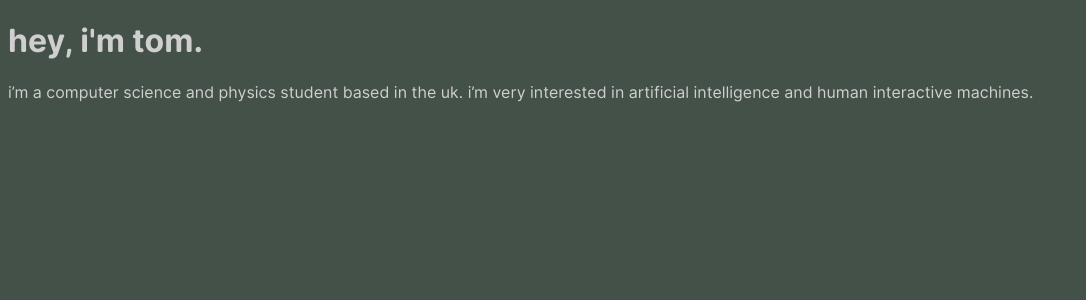
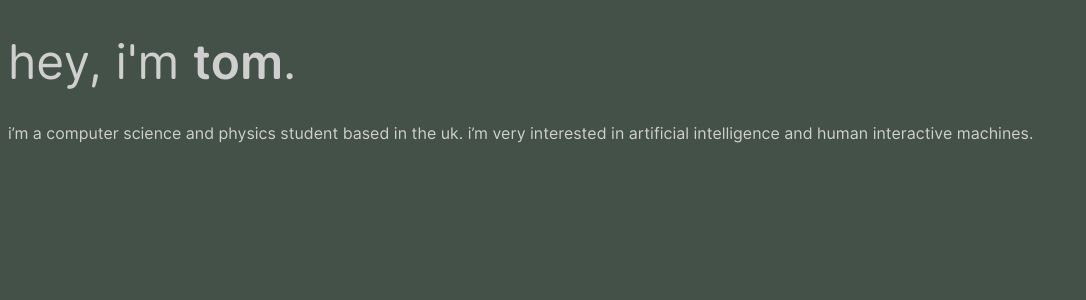
Before and after one commit to t0mcumm1ngs/tomcummings.me, a Flask app: page / in a window 1280 px wide. Shown: the top 300 px of the page, without its empty margins (0-1086 px from the left). Run offline with Flask 3, Linux system fonts and the light colour scheme.

Commit message:
Update styles.css
Formatting added to "hey, it's tom." text:
    • Font size set to 3em
    • Font weight set to 400 (Regular)
    • Font weight of 'tom' set to 600 (Semibold)

```diff
--- a/static/css/styles.css
+++ b/static/css/styles.css
@@ -37,3 +37,14 @@ body {
     font-size: 100%; /* 100% represents the default font size of the browser */
     color: #CFCFCF;
 }
+
+h1 {
+    font-size: 3em;
+    font-weight: 400;
+}
+
+/* SPANS */
+
+#tom-text {
+    font-weight: 600;
+}
```
